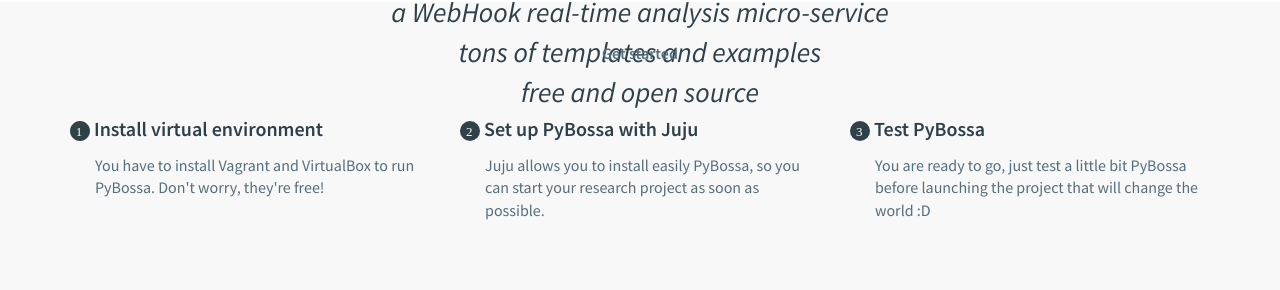
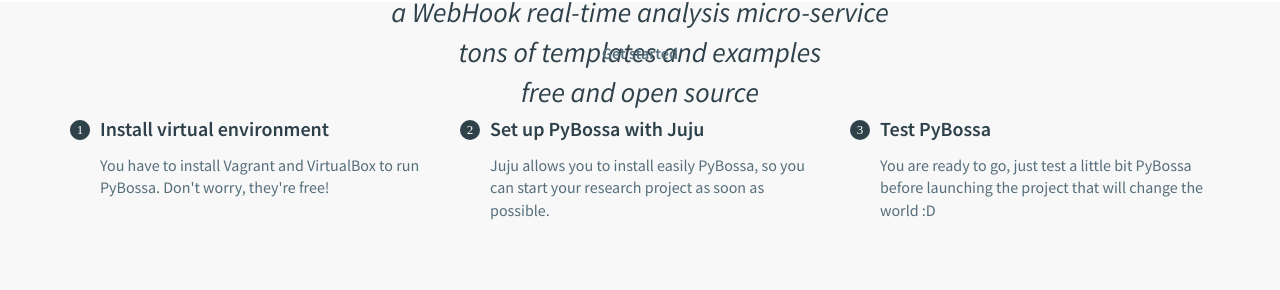
Before and after one commit to Scifabric/pybossa.github.io, a Jekyll site: the page built from index.html, in a window 1280 px wide and 1400 px high, scrolled down 690 px. Shown: the part 140-430 px from the top of the window. Built offline with Jekyll 4.4.1, drawn with Linux system fonts in a browser that asks for light colours; nearby versions of some CDN libraries; Markdown is read by kramdown in place of the engine named in the settings; a style sheet for code colours, icons or effects is not loaded.

Commit message:
List ready

```diff
--- a/_sass/home/_gettingstarted.scss
+++ b/_sass/home/_gettingstarted.scss
@@ -6,7 +6,12 @@
         padding-bottom: 40px;
     }
 
+    .list-number{
+        margin-top: 5px;
+    }
+
     p.list {
+
         text-align: left;
         font-size: 20px;
         font-weight: 600;
@@ -14,7 +19,7 @@
     }
 
     p.list-text {
-        padding-left: 25px;
+
         text-align: left;
         font-size: 16px;
         color: $grey;
--- a/index.html
+++ b/index.html
@@ -47,20 +47,47 @@
             <div class="col-md-8 col-md-offset-2">
                 <p class="title">Get started</p>
             </div>
+
             <div class="col-md-4">
-                <p class="list"><img src="/assets/img/1.svg"> Install virtual environment</p>
-                <p class="list-text">You have to install Vagrant and VirtualBox to run PyBossa. Don't worry, they're free!</p>
+                <div class="media">
+                    <div class="media-left">
+                        <img class="media-object list-number" src="/assets/img/1.svg" alt="1">
+                    </div>
+
+                    <div class="media-body">
+                        <p class="list">Install virtual environment</p>
+                        <p class="list-text">You have to install Vagrant and VirtualBox to run PyBossa. Don't worry, they're free!</p>
+                    </div>
+                </div>
             </div>
+
             <div class="col-md-4">
-                <p class="list"><img src="/assets/img/2.svg"> Set up PyBossa with Juju</p>
-                <p class="list-text">Juju allows you to install easily PyBossa, so you can start your research project as soon as possible.</p>
+                <div class="media">
+                    <div class="media-left">
+                        <img class="media-object list-number" src="/assets/img/2.svg" alt="2">
+                    </div>
+
+                    <div class="media-body">
+                        <p class="list">Set up PyBossa with Juju</p>
+                        <p class="list-text">Juju allows you to install easily PyBossa, so you can start your research project as soon as possible.</p>
+                    </div>
+                </div>
             </div>
+
             <div class="col-md-4">
-                <p class="list"><img src="/assets/img/3.svg"> Test PyBossa</p>
-                <p class="list-text">You are ready to go, just test a little bit PyBossa
+                <div class="media">
+                    <div class="media-left">
+                        <img class="media-object list-number" src="/assets/img/3.svg" alt="3">
+                    </div>
+
+                    <div class="media-body">
+                        <p class="list">Test PyBossa</p>
+                        <p class="list-text">You are ready to go, just test a little bit PyBossa
                 before launching the project that will change the world :D</p>
+                    </div>
+                </div>
             </div>
-        </div>
+
         <div class="row">
             <div class="col-md-12">
                 <a class="btn btn-default" href="http://docs.pybossa.com/en/latest/installing_pybossa.html">Read the docs</a>
@@ -68,7 +95,7 @@
         </div>
     </div>
 </div>
-
+</div>
 <div id="features-anchor" class="container features">
     <p class="title wow fadeInDown">Main Features</p>
     <p class="claim wow fadeInDown">We have tons of awesome features for your best crowdsourced projects</p>
```
Also changed, not shown: assets/img/1.svg, assets/img/2.svg, assets/img/3.svg.
